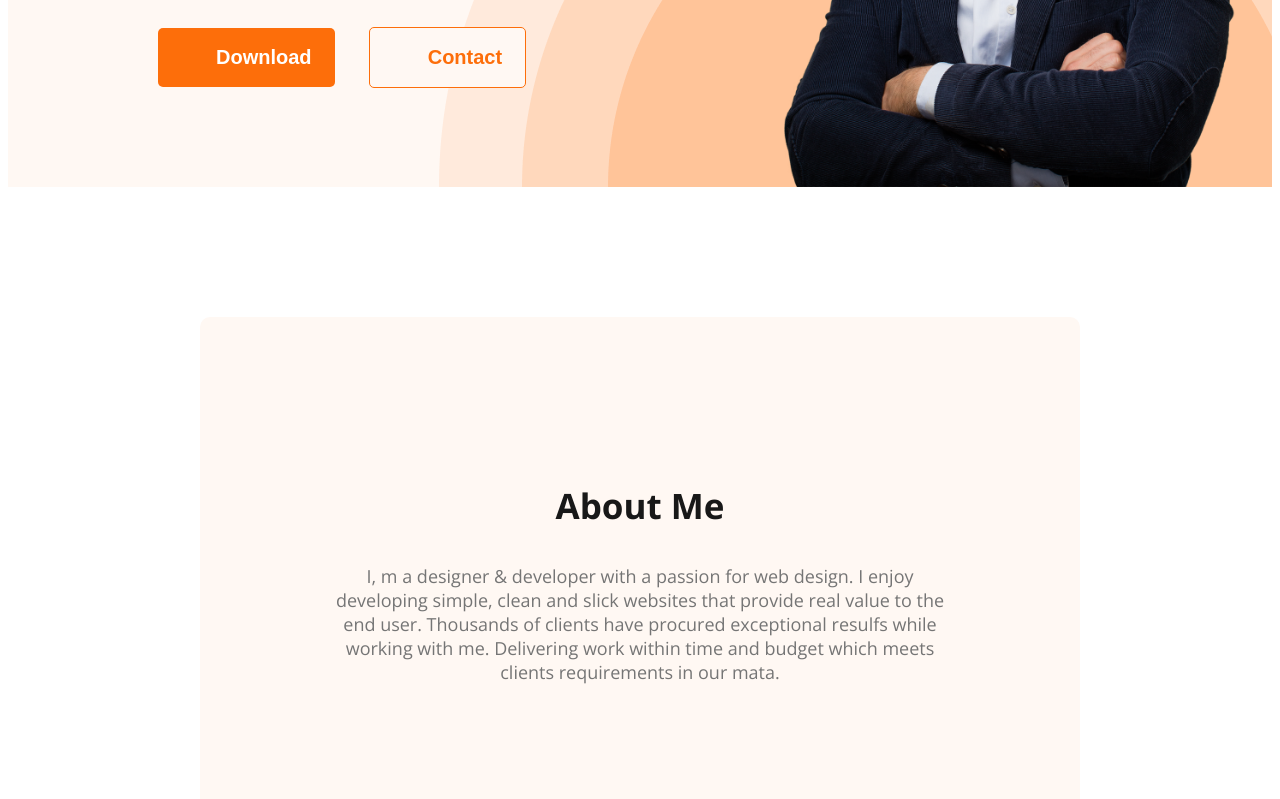
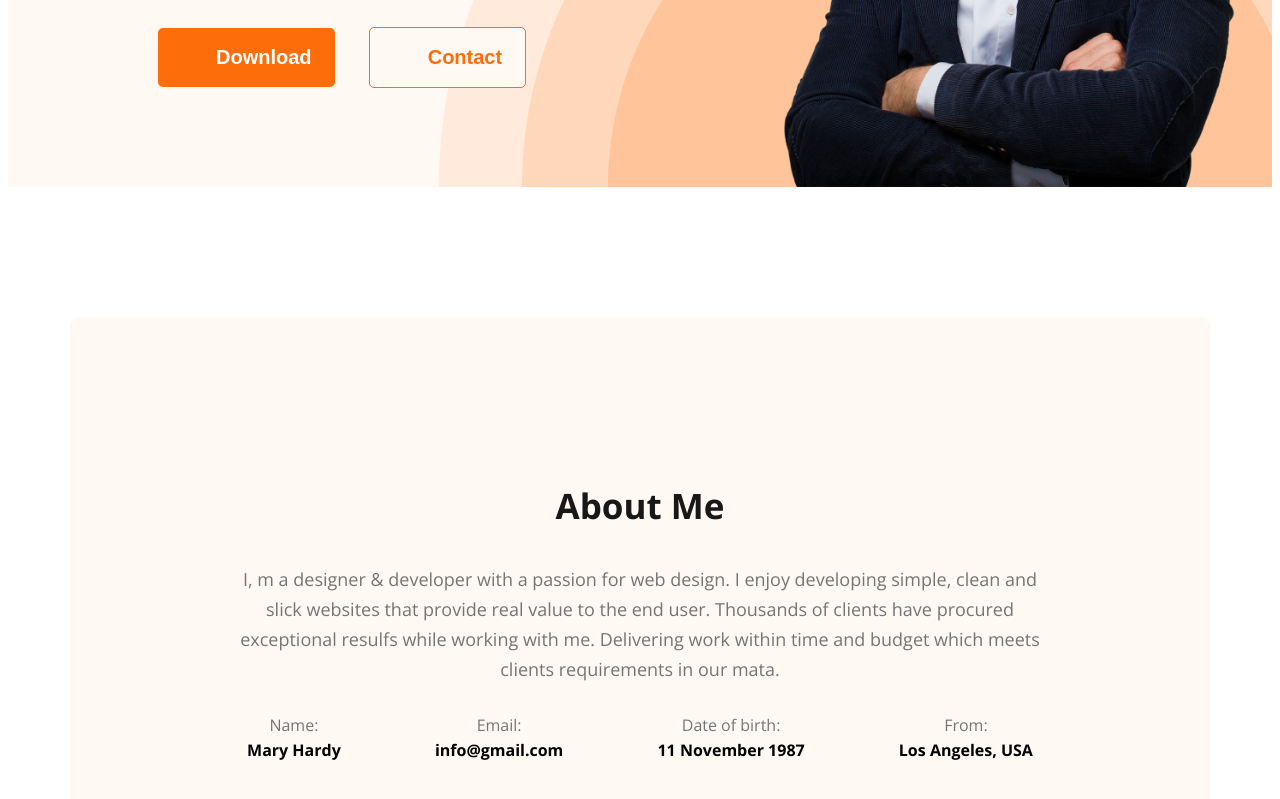
Before and after one commit to Onik-Howlader/portfolio-resources, a plain HTML site: page images/index.html in a window 1280 px wide. Shown: the part 581-1380 px from the top of the page. Drawn offline with nearby package versions, Linux system fonts and the light colour scheme; a web font is replaced by a local one.

Commit message:
eight commit

```diff
--- a/images/index.html
+++ b/images/index.html
@@ -43,7 +43,26 @@
     <p class="section-des">
       I, m a designer & developer with a passion for web design. I enjoy developing simple, clean and slick websites that provide real value to the end user. Thousands of clients have procured exceptional resulfs while working with me. Delivering work within time and budget which meets clients requirements in our mata.
     </p>
-  </section>
+    <div class="about-continer">
+      <div class="about-info">
+        <h4 class="info-title">Name:</h4>
+        <p class="info-des">Mary Hardy </p>
+      </div>
+      <div class="about-info">
+        <h4 class="info-title">Email:</h4>
+        <p class="info-des">info@gmail.com</p>
+      </div>
+      <div class="about-info">
+        <h4 class="info-title">Date of birth:</h4>
+        <p class="info-des">11 November 1987</p>
+      </div>
+      <div class="about-info">
+        <h4 class="info-title">From:</h4>
+        <p class="info-des">Los Angeles, USA</p>
+      </div>
+    </div>
+    </section>
+
 </main>
 
   </body>
--- a/images/style.css
+++ b/images/style.css
@@ -107,28 +107,53 @@ nav a {
 
 
 /* main section styles */
-main{
+main {
     max-width: 1140px;
     margin: 0 auto;
 }
+
+
+
+
+/* about section styles */
+.about {
+    border-radius: 10px;
+    background: #FFF8F3;
+    padding: 130px;
+    margin: 130px 0px;
+}
+
 .about-section {
     color: #181818;
     text-align: center;
     font-size: 35px;
     font-weight: 700;
-
 }
 
-.section-des{
-    color:#757575;
-text-align: center;
-font-size: 18px;
-font-weight: 400;
+.section-des {
+    color: #757575;
+    text-align: center;
+    font-size: 18px;
+    font-weight: 400;
+    line-height: 30px;
+    padding: 0px 30px;
 }
-/* about section styles */
-.about {
-    border-radius: 10px;
-    background: #FFF8F3;
- padding: 130px;
- margin: 130px;
+
+.about-continer {
+    display: flex;
+    justify-content: space-around;
+    line-height: 4px;
 }
+
+.about-info {
+    text-align: center;
+}
+
+.info-title {
+    color: #757575;
+    font-weight: 400;
+}
+
+.info-des {
+    font-weight: 700;
+}
```
